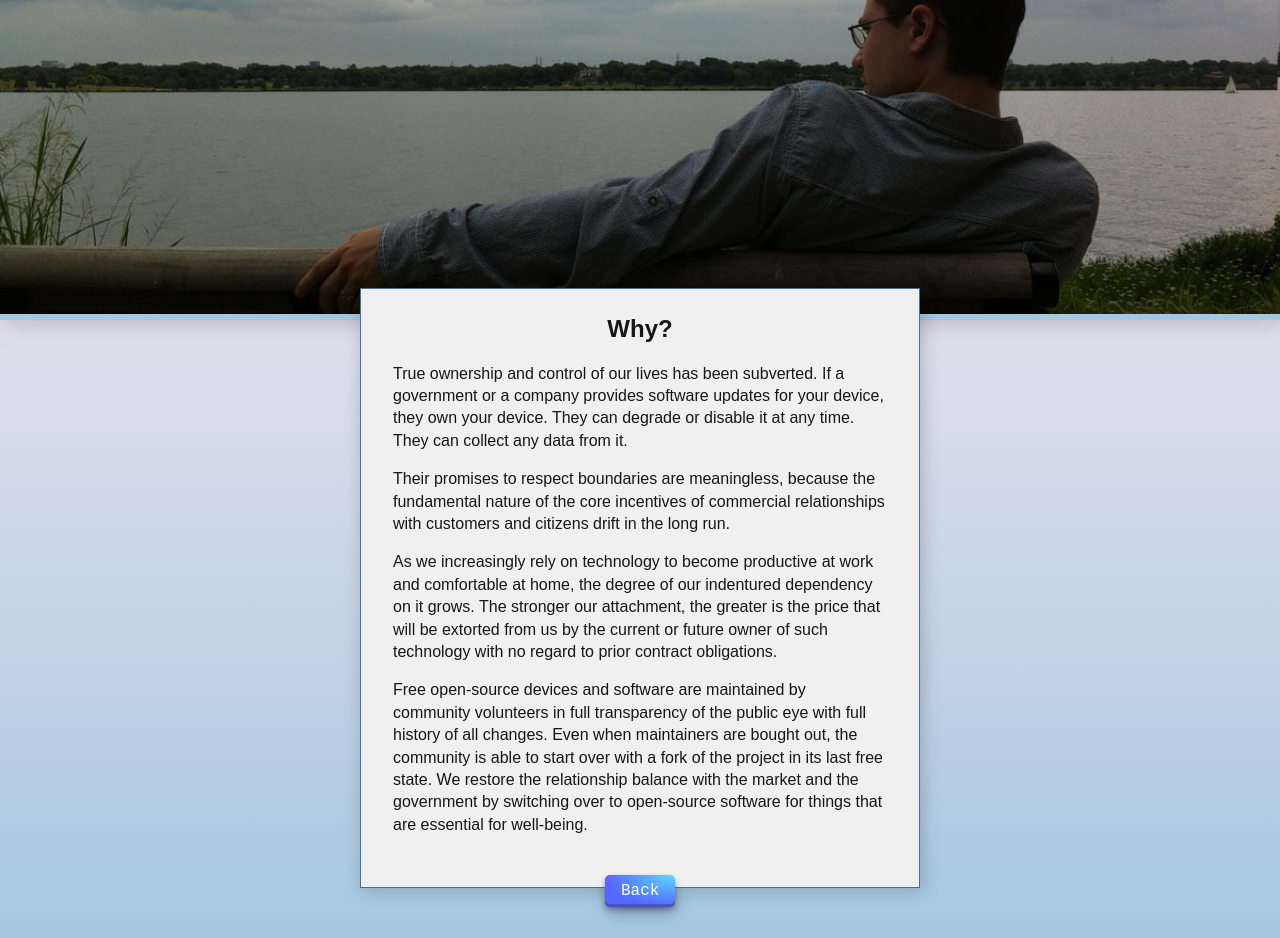
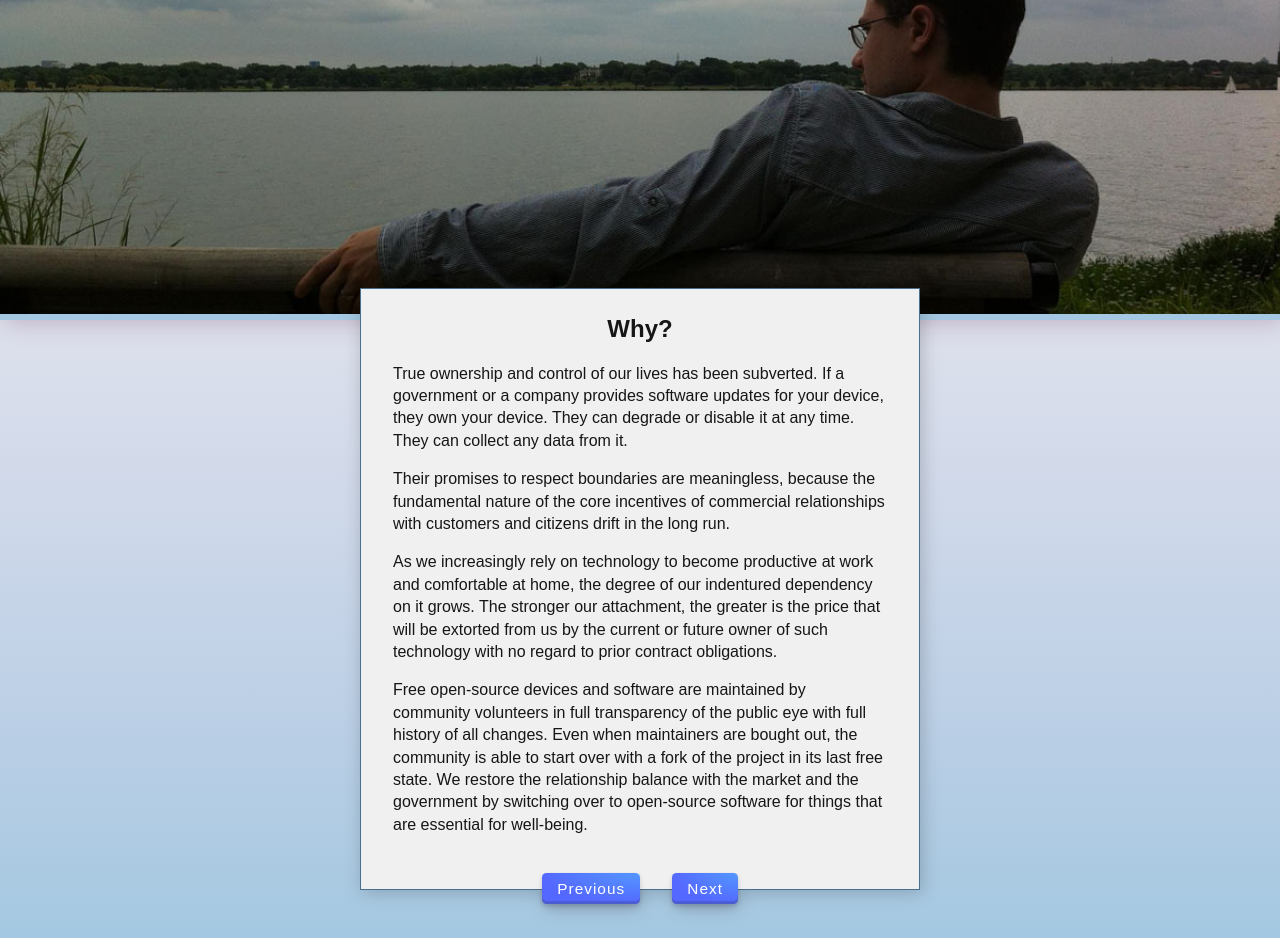
Before and after one commit to dkotik/dkotik.com, an Astro site: page /why in a window 1280 px wide. Built offline with nearby package versions, Linux system fonts and the light colour scheme; Astro itself is replaced by a stand-in of ours.

Commit message:
add button ledge navigation component

```diff
--- /dev/null
+++ b/src/layouts/fragments/buttonledge.astro
@@ -0,0 +1,80 @@
+<aside class="buttonLedge">
+  <slot />
+</aside>
+
+<style is:global>
+  aside.buttonLedge > * {
+    align-items: center;
+    appearance: none;
+    background-image: radial-gradient(
+      100% 100% at 100% 0,
+      #5497ff 0,
+      #5468ff 100%
+    ); /*#5adaff*/
+    border: 0;
+    border-radius: 0.3em;
+    box-shadow:
+      rgba(45, 35, 66, 0.2) 0 2px 4px,
+      rgba(45, 35, 66, 0.1) 0 7px 13px -3px,
+      rgba(58, 65, 111, 0.3) 0 -3px 0 inset;
+    box-sizing: border-box;
+    color: #fff;
+    cursor: pointer;
+    display: inline-flex;
+    height: 2em;
+    justify-content: center;
+    line-height: 1;
+    list-style: none;
+    overflow: hidden;
+    padding-left: 1em;
+    padding-right: 1em;
+    position: relative;
+    text-align: left;
+    text-decoration: none;
+    transition:
+      box-shadow 0.15s,
+      transform 0.15s;
+    user-select: none;
+    -webkit-user-select: none;
+    touch-action: manipulation;
+    white-space: nowrap;
+    will-change: box-shadow, transform;
+    font-size: 0.96em;
+    font-weight: lighter;
+    letter-spacing: 1px;
+  }
+
+  aside.buttonLedge > *:focus {
+    box-shadow:
+      #3c4fe0 0 0 0 1.5px inset,
+      rgba(45, 35, 66, 0.4) 0 2px 4px,
+      rgba(45, 35, 66, 0.3) 0 7px 13px -3px,
+      #3c4fe0 0 -3px 0 inset;
+  }
+
+  aside.buttonLedge > *:hover {
+    box-shadow:
+      rgba(45, 35, 66, 0.4) 0 4px 8px,
+      rgba(45, 35, 66, 0.3) 0 7px 13px -3px,
+      #3c4fe0 0 -3px 0 inset;
+    transform: translateY(-2px);
+  }
+
+  aside.buttonLedge > *:active {
+    box-shadow: #3c4fe0 0 3px 7px inset;
+    transform: translateY(2px);
+  }
+
+  aside.buttonLedge {
+    text-align: center;
+    /* display: block; */
+    /* max-width: 10em; */
+    margin-top: -1.2em;
+    position: relative;
+    top: 2.5em;
+    display: flex;
+    align-items: center;
+    justify-content: center;
+    gap: 2em;
+  }
+</style>
--- a/src/layouts/style.sass
+++ b/src/layouts/style.sass
@@ -120,52 +120,3 @@ h1
 
 p
     line-height: 140%
-
-a.button, button
-  align-items: center
-  appearance: none
-  background-image: radial-gradient(100% 100% at 100% 0, #5adaff 0, #5468ff 100%)
-  border: 0
-  border-radius: 0.3em
-  box-shadow: rgba(45, 35, 66, .4) 0 2px 4px,rgba(45, 35, 66, .3) 0 7px 13px -3px,rgba(58, 65, 111, .5) 0 -3px 0 inset
-  box-sizing: border-box
-  color: #fff
-  cursor: pointer
-  display: inline-flex
-  font-family: "JetBrains Mono",monospace
-  height: 2em
-  justify-content: center
-  line-height: 1
-  list-style: none
-  overflow: hidden
-  padding-left: 1em
-  padding-right: 1em
-  position: relative
-  text-align: left
-  text-decoration: none
-  transition: box-shadow .15s,transform .15s
-  user-select: none
-  -webkit-user-select: none
-  touch-action: manipulation
-  white-space: nowrap
-  will-change: box-shadow,transform
-  font-size: 1em
-
-a.button:focus, button:focus
-  box-shadow: #3c4fe0 0 0 0 1.5px inset, rgba(45, 35, 66, .4) 0 2px 4px, rgba(45, 35, 66, .3) 0 7px 13px -3px, #3c4fe0 0 -3px 0 inset
-
-a.button:hover, button:hover
-  box-shadow: rgba(45, 35, 66, .4) 0 4px 8px, rgba(45, 35, 66, .3) 0 7px 13px -3px, #3c4fe0 0 -3px 0 inset
-  transform: translateY(-2px)
-
-a.button:active, button:active
-  box-shadow: #3c4fe0 0 3px 7px inset
-  transform: translateY(2px)
-
-aside:last-child
-  text-align: center
-  /* display: block; */
-  /* max-width: 10em; */
-  margin-top: -1.4em
-  position: relative
-  top: 2.8em
--- a/src/pages/why.astro
+++ b/src/pages/why.astro
@@ -1,5 +1,6 @@
 ---
 import Default from "../layouts/Default.astro";
+import ButtonLedge from "../layouts/fragments/buttonledge.astro";
 // import Book from "../layouts/Book.astro";
 ---
 
@@ -41,9 +42,10 @@ import Default from "../layouts/Default.astro";
     open-source software for things that are essential for well-being.
   </p>
 
-  <aside>
-    <a class="button" href="/" title="back to home page">Back</a>
-  </aside>
+  <ButtonLedge>
+    <a href="/" title="return to home page">Previous</a>
+    <a href="/faq/software" title="return to home page">Next</a>
+  </ButtonLedge>
 </Default>
 
 <style>
```
Also changed, not shown: src/pages/faq/software.astro (renamed from src/pages/software.astro, +8 -6 lines), src/pages/index.astro (+4 -3 lines).
